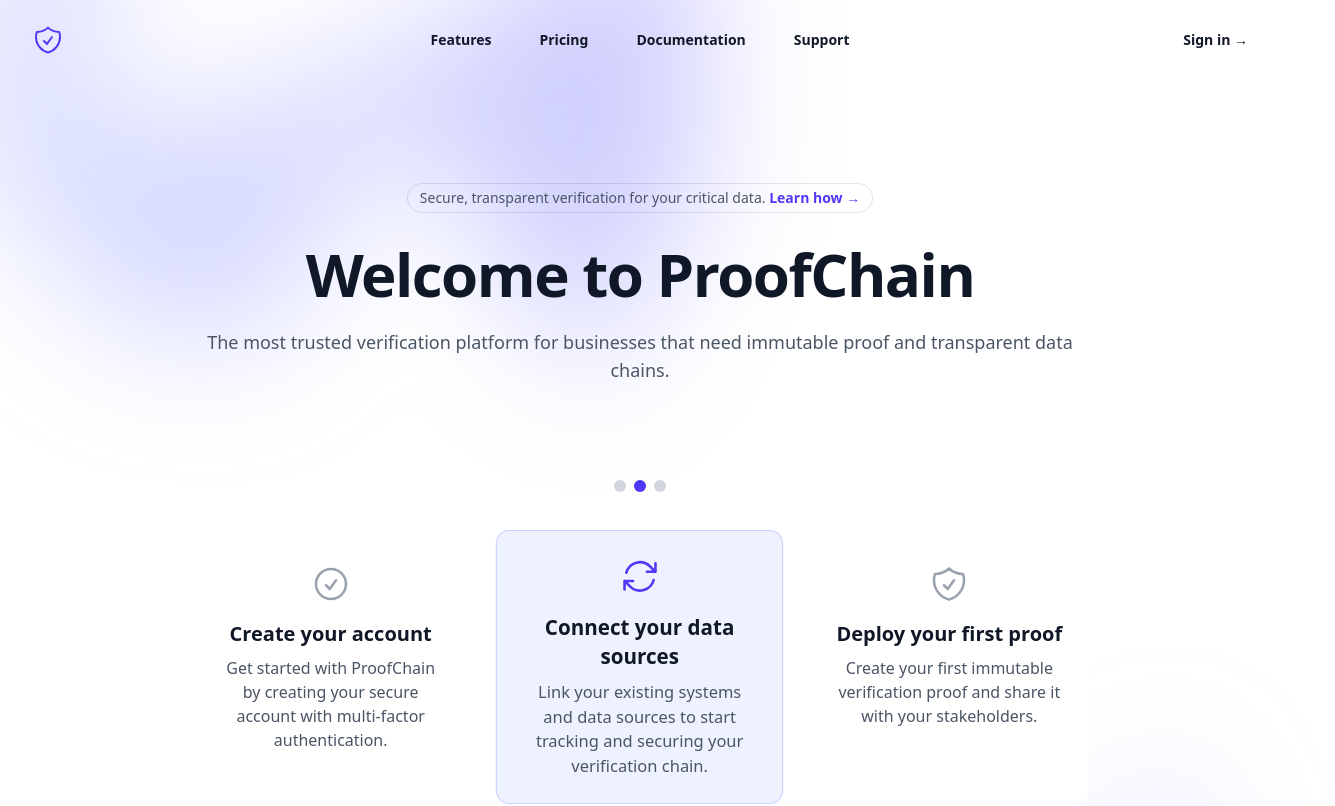
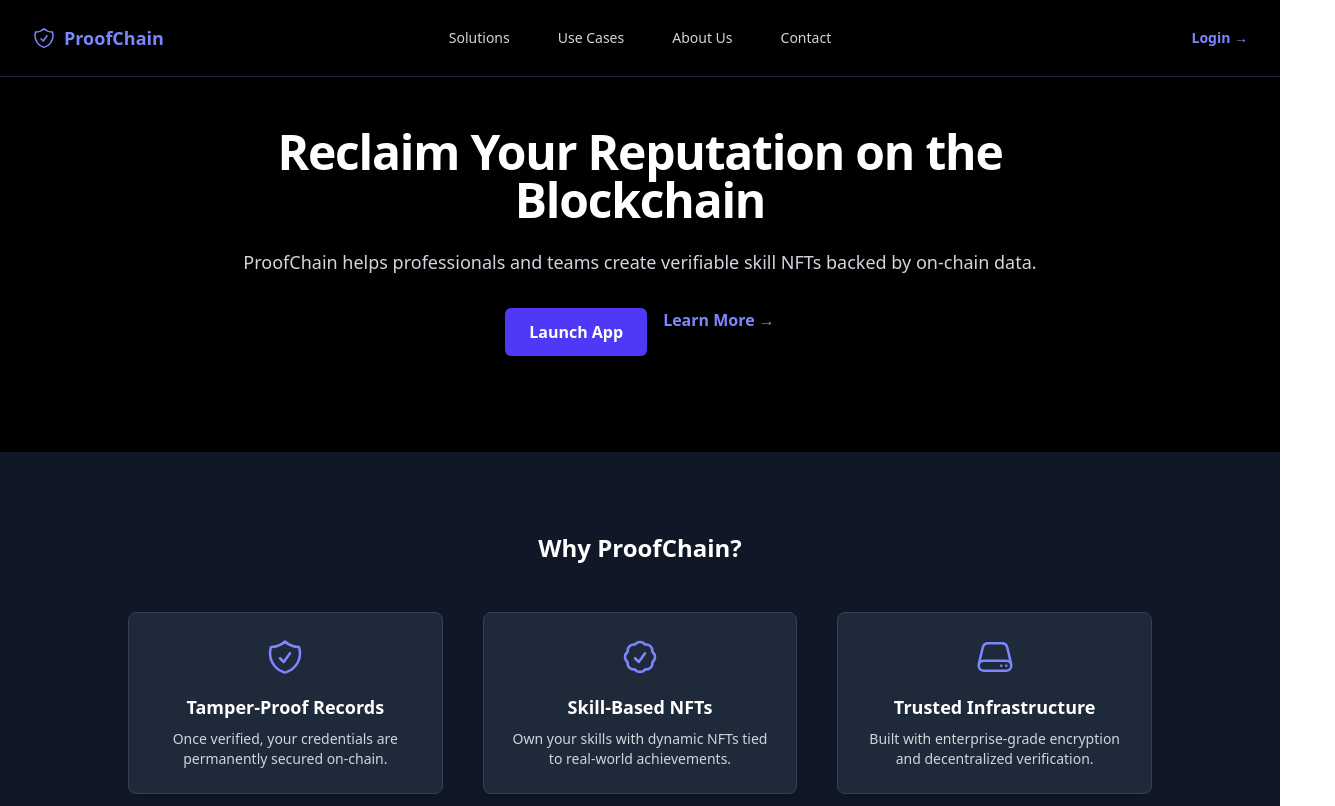
Before and after one commit to user1738mike/proofchain, a React (Vite) app: page / in a window 1280 px wide. Shown: the top 806 px of the page, 1335 px wide, since content can reach past the window. Built offline with nearby package versions, Linux system fonts and the light colour scheme.

Commit message:
Refactor Home component layout and enhance styling with animated backgrounds

```diff
--- a/src/Pages/Home.jsx
+++ b/src/Pages/Home.jsx
@@ -1,347 +1,206 @@
 /* eslint-disable no-unused-vars */
-"use client";
-
-import { useState, useEffect } from "react";
-import { Dialog, DialogPanel } from "@headlessui/react";
+// App.jsx
+import React, { useState, useEffect } from "react";
+import { Dialog } from "@headlessui/react";
 import {
   Bars3Icon,
   XMarkIcon,
-  CheckCircleIcon,
   ShieldCheckIcon,
-  ArrowPathIcon,
+  CheckBadgeIcon,
+  ServerIcon,
 } from "@heroicons/react/24/outline";
 import { motion } from "framer-motion";
+import "tailwindcss";
 
 const navigation = [
-  { name: "Features", href: "#" },
-  { name: "Pricing", href: "#" },
-  { name: "Documentation", href: "#" },
-  { name: "Support", href: "#" },
+  { name: "Solutions", href: "#" },
+  { name: "Use Cases", href: "#" },
+  { name: "About Us", href: "#" },
+  { name: "Contact", href: "#" },
 ];
 
-const fadeIn = {
-  hidden: { opacity: 0 },
-  visible: { opacity: 1, transition: { duration: 0.6 } },
-};
-
-const slideUp = {
-  hidden: { y: 20, opacity: 0 },
-  visible: { y: 0, opacity: 1, transition: { duration: 0.5 } },
-};
-
-const staggerContainer = {
-  hidden: { opacity: 0 },
-  visible: {
-    opacity: 1,
-    transition: {
-      staggerChildren: 0.2,
-    },
-  },
-};
-
-const steps = [
+const benefits = [
   {
-    id: 1,
-    title: "Create your account",
+    title: "Tamper-Proof Records",
     description:
-      "Get started with ProofChain by creating your secure account with multi-factor authentication.",
-    icon: CheckCircleIcon,
+      "Once verified, your credentials are permanently secured on-chain.",
+    icon: ShieldCheckIcon,
   },
   {
-    id: 2,
-    title: "Connect your data sources",
+    title: "Skill-Based NFTs",
     description:
-      "Link your existing systems and data sources to start tracking and securing your verification chain.",
-    icon: ArrowPathIcon,
+      "Own your skills with dynamic NFTs tied to real-world achievements.",
+    icon: CheckBadgeIcon,
   },
   {
-    id: 3,
-    title: "Deploy your first proof",
+    title: "Trusted Infrastructure",
     description:
-      "Create your first immutable verification proof and share it with your stakeholders.",
-    icon: ShieldCheckIcon,
+      "Built with enterprise-grade encryption and decentralized verification.",
+    icon: ServerIcon,
   },
 ];
 
-export default function ProofChainOnboarding() {
+export default function App() {
   const [mobileMenuOpen, setMobileMenuOpen] = useState(false);
-  const [currentStep, setCurrentStep] = useState(1);
-
-  // Auto-advance through steps for demo purposes
-  useEffect(() => {
-    const timer = setTimeout(() => {
-      setCurrentStep((prev) => (prev < 3 ? prev + 1 : 1));
-    }, 5000);
-    return () => clearTimeout(timer);
-  }, [currentStep]);
 
   return (
-    <div className="bg-white">
-      <header className="absolute inset-x-0 top-0 z-50">
-        <nav
-          aria-label="Global"
-          className="flex items-center justify-between p-6 lg:px-8"
+    <div className="bg-black min-h-screen relative overflow-hidden">
+      {/* Gradient corners */}
+      <div className="absolute top-0 left-0 w-96 h-96 bg-purple-900 rounded-full mix-blend-multiply filter blur-3xl opacity-20 animate-blob"></div>
+      <div className="absolute top-0 right-0 w-96 h-96 bg-indigo-900 rounded-full mix-blend-multiply filter blur-3xl opacity-20 animate-blob animation-delay-2000"></div>
+      <div className="absolute bottom-0 left-0 w-96 h-96 bg-blue-900 rounded-full mix-blend-multiply filter blur-3xl opacity-20 animate-blob animation-delay-4000"></div>
+      <div className="absolute bottom-0 right-0 w-96 h-96 bg-violet-900 rounded-full mix-blend-multiply filter blur-3xl opacity-20 animate-blob animation-delay-6000"></div>
+
+      <header className="fixed inset-x-0 top-0 z-50 bg-black bg-opacity-80 backdrop-blur-md border-b border-gray-800">
+        <nav className="mx-auto flex max-w-7xl items-center justify-between p-6 lg:px-8">
+          <div className="flex lg:flex-1">
+            <a
+              href="#"
+              className="flex items-center gap-2 text-indigo-400 font-bold text-lg"
             >
-          <div className="flex lg:flex-1">
-            <a href="#" className="-m-1.5 p-1.5">
-              <span className="sr-only">ProofChain</span>
-              <motion.div
-                initial={{ scale: 0.8, opacity: 0 }}
-                animate={{ scale: 1, opacity: 1 }}
-                transition={{ duration: 0.5 }}
-              >
-                <ShieldCheckIcon className="h-8 w-auto text-indigo-600" />
-              </motion.div>
+              <ShieldCheckIcon className="h-6 w-6" />
+              ProofChain
             </a>
           </div>
           <div className="flex lg:hidden">
             <button
-              type="button"
               onClick={() => setMobileMenuOpen(true)}
-              className="-m-2.5 inline-flex items-center justify-center rounded-md p-2.5 text-gray-700"
+              className="inline-flex items-center justify-center p-2 text-gray-400"
             >
-              <span className="sr-only">Open main menu</span>
-              <Bars3Icon aria-hidden="true" className="size-6" />
+              <Bars3Icon className="h-6 w-6" />
             </button>
           </div>
           <div className="hidden lg:flex lg:gap-x-12">
             {navigation.map((item) => (
-              <motion.a
+              <a
                 key={item.name}
                 href={item.href}
-                className="text-sm font-semibold text-gray-900"
-                whileHover={{ scale: 1.05 }}
-                whileTap={{ scale: 0.95 }}
+                className="text-sm font-medium text-gray-300 hover:text-indigo-400"
               >
                 {item.name}
-              </motion.a>
+              </a>
             ))}
           </div>
           <div className="hidden lg:flex lg:flex-1 lg:justify-end">
-            <motion.a
+            <a
               href="#"
-              className="text-sm font-semibold text-gray-900"
-              whileHover={{ x: 5 }}
-              transition={{ type: "spring", stiffness: 400 }}
+              className="text-sm font-semibold text-indigo-400 hover:underline"
             >
-              Sign in <span aria-hidden="true">&rarr;</span>
-            </motion.a>
+              Login →
+            </a>
           </div>
         </nav>
+
+        {/* Mobile Menu */}
         <Dialog
           open={mobileMenuOpen}
           onClose={setMobileMenuOpen}
           className="lg:hidden"
         >
-          <div className="fixed inset-0 z-50" />
-          <DialogPanel className="fixed inset-y-0 right-0 z-50 w-full overflow-y-auto bg-white px-6 py-6 sm:max-w-sm sm:ring-1 sm:ring-gray-900/10">
+          <Dialog.Panel className="fixed inset-y-0 right-0 z-50 w-full max-w-sm bg-gray-900 shadow-lg p-6">
             <div className="flex items-center justify-between">
-              <a href="#" className="-m-1.5 p-1.5">
-                <span className="sr-only">ProofChain</span>
-                <ShieldCheckIcon className="h-8 w-auto text-indigo-600" />
+              <a
+                href="#"
+                className="flex items-center gap-2 text-indigo-400 font-bold text-lg"
+              >
+                <ShieldCheckIcon className="h-6 w-6" />
+                ProofChain
               </a>
               <button
-                type="button"
                 onClick={() => setMobileMenuOpen(false)}
-                className="-m-2.5 rounded-md p-2.5 text-gray-700"
+                className="text-gray-400"
               >
-                <span className="sr-only">Close menu</span>
-                <XMarkIcon aria-hidden="true" className="size-6" />
+                <XMarkIcon className="h-6 w-6" />
               </button>
             </div>
-            <div className="mt-6 flow-root">
-              <div className="-my-6 divide-y divide-gray-500/10">
-                <div className="space-y-2 py-6">
+            <div className="mt-6 space-y-4">
               {navigation.map((item) => (
                 <a
                   key={item.name}
                   href={item.href}
-                      className="-mx-3 block rounded-lg px-3 py-2 text-base font-semibold text-gray-900 hover:bg-gray-50"
+                  className="block text-gray-300 font-medium"
                 >
                   {item.name}
                 </a>
               ))}
-                </div>
-                <div className="py-6">
-                  <a
-                    href="#"
-                    className="-mx-3 block rounded-lg px-3 py-2.5 text-base font-semibold text-gray-900 hover:bg-gray-50"
-                  >
-                    Sign in
+              <a href="#" className="block text-indigo-400 font-semibold mt-4">
+                Login
               </a>
             </div>
-              </div>
-            </div>
-          </DialogPanel>
+          </Dialog.Panel>
         </Dialog>
       </header>
 
-      <div className="relative isolate px-6 pt-14 lg:px-8">
+      {/* Hero Section */}
+      <main className="pt-32 pb-24 px-6 text-center max-w-4xl mx-auto relative z-10">
+        <motion.h1
+          className="text-4xl font-bold tracking-tight text-white sm:text-5xl"
+          initial={{ opacity: 0, y: 20 }}
+          animate={{ opacity: 1, y: 0 }}
+          transition={{ duration: 0.8 }}
+        >
+          Reclaim Your Reputation on the Blockchain
+        </motion.h1>
+        <motion.p
+          className="mt-6 text-lg text-gray-300"
+          initial={{ opacity: 0 }}
+          animate={{ opacity: 1 }}
+          transition={{ delay: 0.3 }}
+        >
+          ProofChain helps professionals and teams create verifiable skill NFTs
+          backed by on-chain data.
+        </motion.p>
         <motion.div
-          aria-hidden="true"
-          className="absolute inset-x-0 -top-40 -z-10 transform-gpu overflow-hidden blur-3xl sm:-top-80"
-          animate={{
-            rotate: [0, 5, 0],
-            scale: [1, 1.05, 1],
-          }}
-          transition={{
-            duration: 15,
-            repeat: Infinity,
-            repeatType: "reverse",
-          }}
+          className="mt-8 flex justify-center gap-4"
+          initial={{ opacity: 0 }}
+          animate={{ opacity: 1 }}
+          transition={{ delay: 0.6 }}
         >
-          <div
-            style={{
-              clipPath:
-                "polygon(74.1% 44.1%, 100% 61.6%, 97.5% 26.9%, 85.5% 0.1%, 80.7% 2%, 72.5% 32.5%, 60.2% 62.4%, 52.4% 68.1%, 47.5% 58.3%, 45.2% 34.5%, 27.5% 76.7%, 0.1% 64.9%, 17.9% 100%, 27.6% 76.8%, 76.1% 97.7%, 74.1% 44.1%)",
-            }}
-            className="relative left-[calc(50%-11rem)] aspect-1155/678 w-[36.125rem] -translate-x-1/2 rotate-[30deg] bg-linear-to-tr from-indigo-300 to-indigo-600 opacity-30 sm:left-[calc(50%-30rem)] sm:w-[72.1875rem]"
-          />
+          <a
+            href="#"
+            className="rounded-md bg-indigo-600 px-6 py-3 text-white font-semibold hover:bg-indigo-500 transition"
+          >
+            Launch App
+          </a>
+          <a href="#" className="text-indigo-400 font-semibold hover:underline">
+            Learn More →
+          </a>
         </motion.div>
+      </main>
 
-        <div className="mx-auto max-w-4xl py-32 sm:py-48 lg:py-32">
+      {/* Features Section */}
+      <section className="bg-gray-900 bg-opacity-60 py-20 px-6 relative z-10">
+        <div className="max-w-5xl mx-auto">
+          <h2 className="text-center text-2xl font-bold text-white mb-12">
+            Why ProofChain?
+          </h2>
+          <div className="grid grid-cols-1 md:grid-cols-3 gap-10">
+            {benefits.map((benefit, index) => (
               <motion.div
-            className="hidden sm:mb-8 sm:flex sm:justify-center"
-            initial={{ opacity: 0, y: -20 }}
-            animate={{ opacity: 1, y: 0 }}
-            transition={{ delay: 0.2 }}
+                key={index}
+                className="rounded-lg bg-gray-800 bg-opacity-60 p-6 shadow-lg text-center backdrop-blur-sm border border-gray-700"
+                initial={{ opacity: 0, y: 30 }}
+                whileInView={{ opacity: 1, y: 0 }}
+                viewport={{ once: true }}
+                transition={{ duration: 0.5, delay: index * 0.2 }}
               >
-            <div className="relative rounded-full px-3 py-1 text-sm text-gray-600 ring-1 ring-gray-900/10 hover:ring-gray-900/20">
-              Secure, transparent verification for your critical data.{" "}
-              <a href="#" className="font-semibold text-indigo-600">
-                <span aria-hidden="true" className="absolute inset-0" />
-                Learn how <span aria-hidden="true">&rarr;</span>
-              </a>
-            </div>
-          </motion.div>
-
-          <motion.div
-            className="text-center"
-            initial="hidden"
-            animate="visible"
-            variants={fadeIn}
-          >
-            <motion.h1
-              className="text-4xl font-bold tracking-tight text-gray-900 sm:text-6xl"
-              variants={slideUp}
-            >
-              Welcome to ProofChain
-            </motion.h1>
-            <motion.p className="mt-6 text-lg text-gray-600" variants={slideUp}>
-              The most trusted verification platform for businesses that need
-              immutable proof and transparent data chains.
-            </motion.p>
-          </motion.div>
-
-          {/* Onboarding Steps */}
-          <motion.div
-            className="mt-16 sm:mt-24"
-            initial="hidden"
-            animate="visible"
-            variants={staggerContainer}
-          >
-            <div className="flex justify-center mb-12">
-              <div className="flex space-x-2">
-                {[1, 2, 3].map((step) => (
-                  <motion.button
-                    key={step}
-                    className={`w-3 h-3 rounded-full ${
-                      currentStep === step ? "bg-indigo-600" : "bg-gray-300"
-                    }`}
-                    onClick={() => setCurrentStep(step)}
-                    whileHover={{ scale: 1.2 }}
-                    whileTap={{ scale: 0.9 }}
-                  />
-                ))}
-              </div>
-            </div>
-
-            <div className="grid grid-cols-1 md:grid-cols-3 gap-8">
-              {steps.map((step) => (
-                <motion.div
-                  key={step.id}
-                  className={`rounded-xl p-6 ${
-                    currentStep === step.id
-                      ? "bg-indigo-50 ring-1 ring-indigo-200"
-                      : "bg-white"
-                  }`}
-                  animate={
-                    currentStep === step.id
-                      ? { scale: 1.03, y: -5 }
-                      : { scale: 1, y: 0 }
-                  }
-                  transition={{ type: "spring", stiffness: 300, damping: 15 }}
-                >
-                  <motion.div
-                    className="flex justify-center mb-4"
-                    animate={currentStep === step.id ? { rotate: 360 } : {}}
-                    transition={{ duration: 0.5 }}
-                  >
-                    <step.icon
-                      className={`h-10 w-10 ${
-                        currentStep === step.id
-                          ? "text-indigo-600"
-                          : "text-gray-400"
-                      }`}
-                    />
-                  </motion.div>
-                  <h3 className="text-xl font-semibold text-gray-900 text-center mb-2">
-                    {step.title}
+                <benefit.icon className="mx-auto h-10 w-10 text-indigo-400 mb-4" />
+                <h3 className="text-lg font-semibold text-white">
+                  {benefit.title}
                 </h3>
-                  <p className="text-gray-600 text-center">
-                    {step.description}
+                <p className="text-sm text-gray-300 mt-2">
+                  {benefit.description}
                 </p>
               </motion.div>
             ))}
           </div>
-          </motion.div>
+        </div>
+      </section>
 
-          <motion.div
-            className="mt-16 flex items-center justify-center gap-x-6"
-            initial={{ opacity: 0, y: 20 }}
-            animate={{ opacity: 1, y: 0 }}
-            transition={{ delay: 0.8 }}
-          >
-            <motion.a
-              href="#"
-              className="rounded-md bg-indigo-600 px-4 py-2.5 text-sm font-semibold text-white shadow-sm hover:bg-indigo-500 focus-visible:outline focus-visible:outline-2 focus-visible:outline-offset-2 focus-visible:outline-indigo-600"
-              whileHover={{ scale: 1.05 }}
-              whileTap={{ scale: 0.95 }}
-            >
-              Get Started Now
-            </motion.a>
-            <motion.a
-              href="#"
-              className="text-sm font-semibold text-gray-900"
-              whileHover={{ x: 5 }}
-            >
-              Schedule a demo <span aria-hidden="true">→</span>
-            </motion.a>
-          </motion.div>
-        </div>
-
-        <motion.div
-          aria-hidden="true"
-          className="absolute inset-x-0 top-[calc(100%-13rem)] -z-10 transform-gpu overflow-hidden blur-3xl sm:top-[calc(100%-30rem)]"
-          animate={{
-            rotate: [0, -5, 0],
-            scale: [1, 1.05, 1],
-          }}
-          transition={{
-            duration: 18,
-            repeat: Infinity,
-            repeatType: "reverse",
-          }}
-        >
-          <div
-            style={{
-              clipPath:
-                "polygon(74.1% 44.1%, 100% 61.6%, 97.5% 26.9%, 85.5% 0.1%, 80.7% 2%, 72.5% 32.5%, 60.2% 62.4%, 52.4% 68.1%, 47.5% 58.3%, 45.2% 34.5%, 27.5% 76.7%, 0.1% 64.9%, 17.9% 100%, 27.6% 76.8%, 76.1% 97.7%, 74.1% 44.1%)",
-            }}
-            className="relative left-[calc(50%+3rem)] aspect-1155/678 w-[36.125rem] -translate-x-1/2 bg-linear-to-tr from-indigo-200 to-indigo-500 opacity-30 sm:left-[calc(50%+36rem)] sm:w-[72.1875rem]"
-          />
-        </motion.div>
-      </div>
+      {/* Footer */}
+      <footer className="bg-black bg-opacity-80 border-t border-gray-800 py-10 text-center text-sm text-gray-400 relative z-10">
+        © {new Date().getFullYear()} ProofChain Inc. All rights reserved.
+      </footer>
     </div>
   );
 }
--- a/src/index.css
+++ b/src/index.css
@@ -1 +1,56 @@
 @import "tailwindcss";
+
+@-webkit-keyframes blob {
+  0% {
+    -webkit-transform: translate(0px, 0px) scale(1);
+    transform: translate(0px, 0px) scale(1);
+  }
+  33% {
+    -webkit-transform: translate(30px, -50px) scale(1.1);
+    transform: translate(30px, -50px) scale(1.1);
+  }
+  66% {
+    -webkit-transform: translate(-20px, 20px) scale(0.9);
+    transform: translate(-20px, 20px) scale(0.9);
+  }
+  100% {
+    -webkit-transform: translate(0px, 0px) scale(1);
+    transform: translate(0px, 0px) scale(1);
+  }
+}
+
+@keyframes blob {
+  0% {
+    -webkit-transform: translate(0px, 0px) scale(1);
+    transform: translate(0px, 0px) scale(1);
+  }
+  33% {
+    -webkit-transform: translate(30px, -50px) scale(1.1);
+    transform: translate(30px, -50px) scale(1.1);
+  }
+  66% {
+    -webkit-transform: translate(-20px, 20px) scale(0.9);
+    transform: translate(-20px, 20px) scale(0.9);
+  }
+  100% {
+    -webkit-transform: translate(0px, 0px) scale(1);
+    transform: translate(0px, 0px) scale(1);
+  }
+}
+
+.animate-blob {
+  -webkit-animation: blob 7s infinite;
+  animation: blob 7s infinite;
+}
+
+.animation-delay-2000 {
+  animation-delay: 2s;
+}
+
+.animation-delay-4000 {
+  animation-delay: 4s;
+}
+
+.animation-delay-6000 {
+  animation-delay: 6s;
+}
```
Lines whose indentation alone changed are shown as unchanged.
